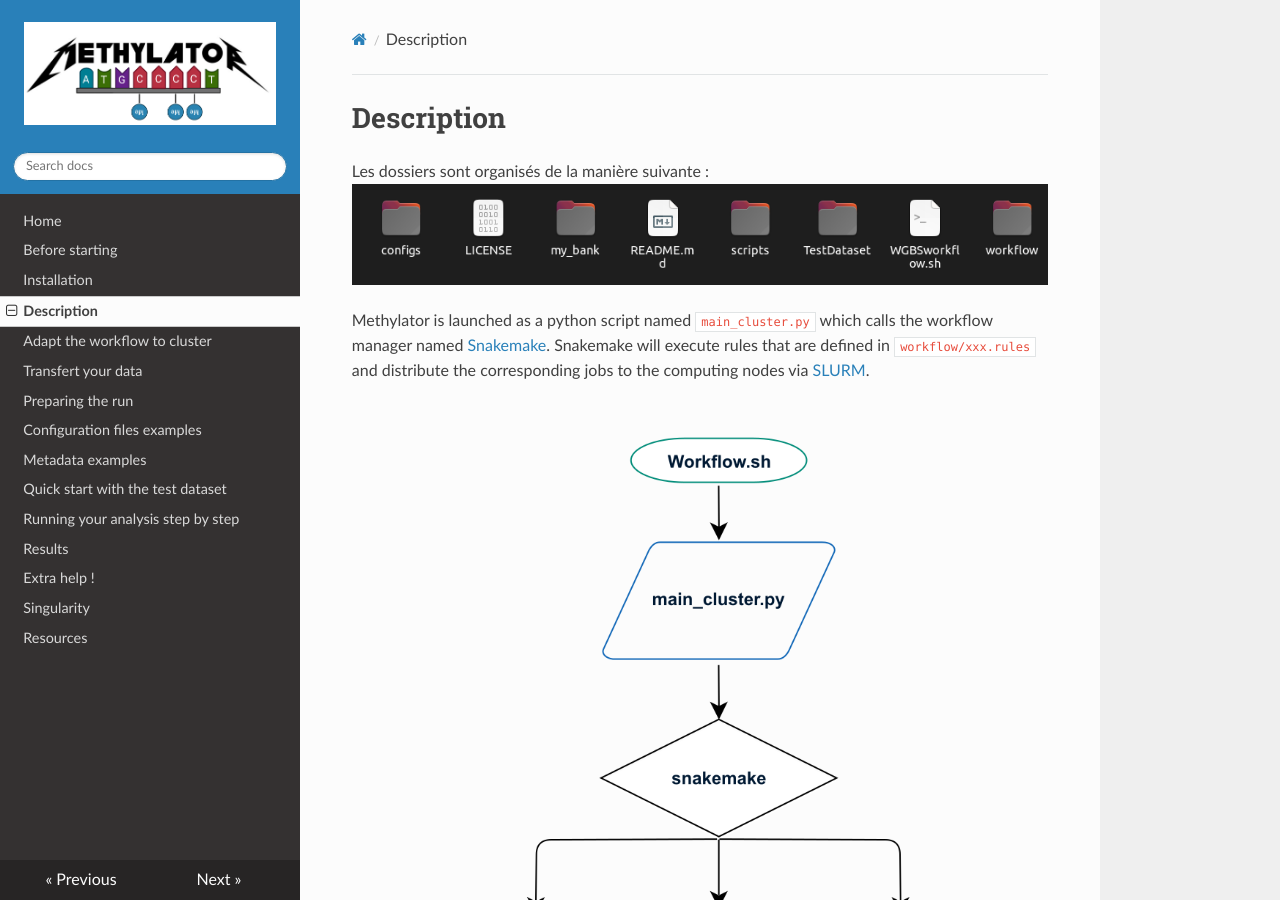
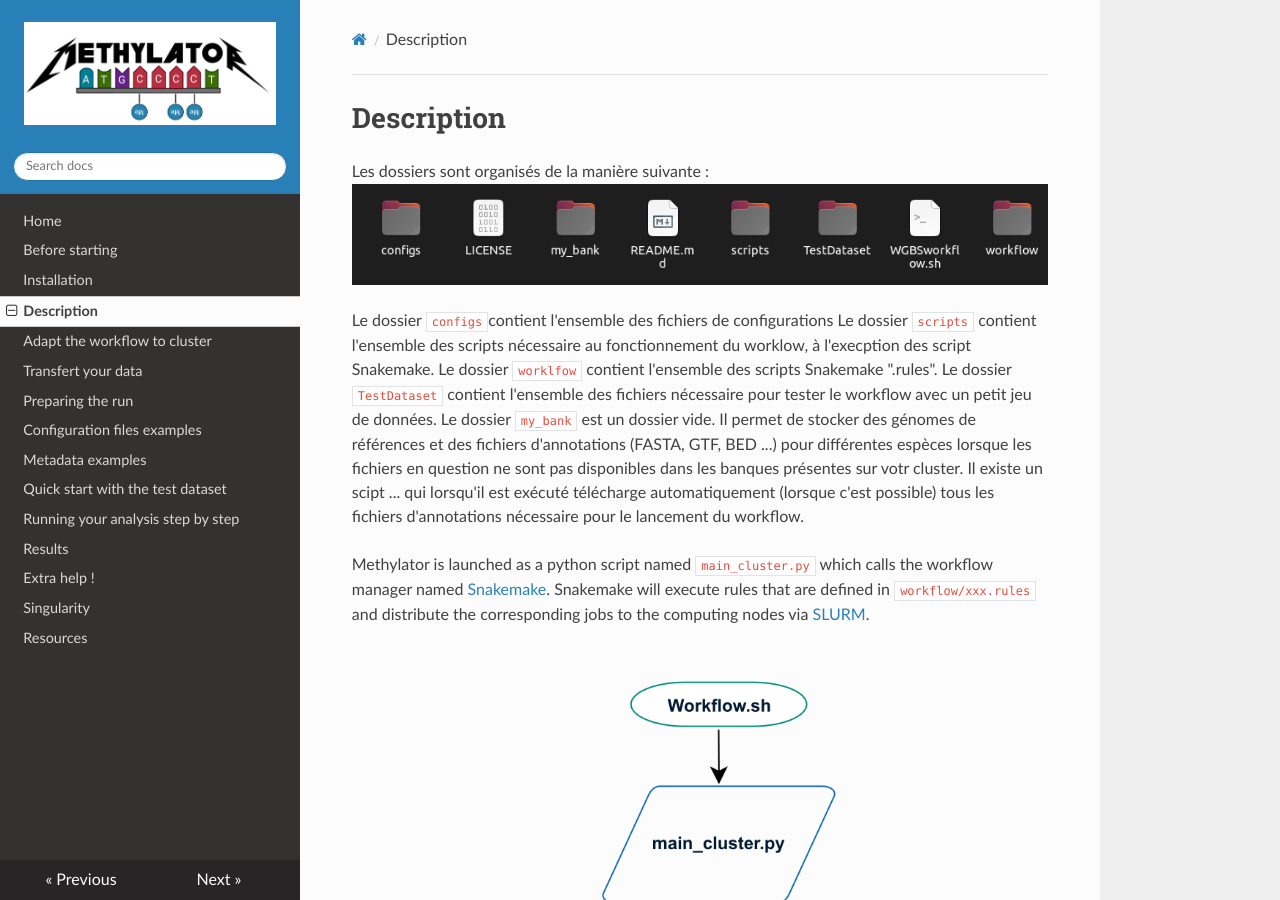
Before and after one commit to parisepigenetics/Methylator-Documentation, an MkDocs documentation site: the page built from docs/description.md, in a window 1280 px wide and 900 px high. Built offline with MkDocs 1.6.1, drawn with Linux system fonts in a browser that asks for light colours; nearby versions of some CDN libraries.

Commit message:
Update description.md

```diff
--- a/docs/description.md
+++ b/docs/description.md
@@ -3,6 +3,12 @@
 
 Les dossiers sont organisés de la manière suivante :
 ![folders_organisation](img/folder_organisation_worklfow.png)
+
+Le dossier `configs`contient l'ensemble des fichiers de configurations
+Le dossier ` scripts ` contient l'ensemble des scripts nécessaire au fonctionnement du worklow, à l'execption des script Snakemake.
+Le dossier ` worklfow ` contient l'ensemble des scripts Snakemake ".rules".
+Le dossier ` TestDataset ` contient l'ensemble des fichiers nécessaire pour tester le workflow avec un petit jeu de données.
+Le dossier ` my_bank ` est un dossier vide. Il permet de stocker des génomes de références et des fichiers d'annotations (FASTA, GTF, BED ...) pour différentes espèces lorsque les fichiers en question ne sont pas disponibles dans les banques présentes sur votr cluster. Il existe un scipt ... qui lorsqu'il est exécuté télécharge automatiquement (lorsque c'est possible) tous les fichiers d'annotations nécessaire pour le lancement du workflow.
 
 Methylator is launched as a python script named `main_cluster.py` which calls the workflow manager named [Snakemake](https://snakemake.readthedocs.io/en/stable/snakefiles/rules.html).
 Snakemake will execute rules that are defined in `workflow/xxx.rules` and distribute the corresponding jobs to the computing nodes via [SLURM](https://ifb-elixirfr.gitlab.io/cluster/doc/slurm/slurm_user_guide/).
```
